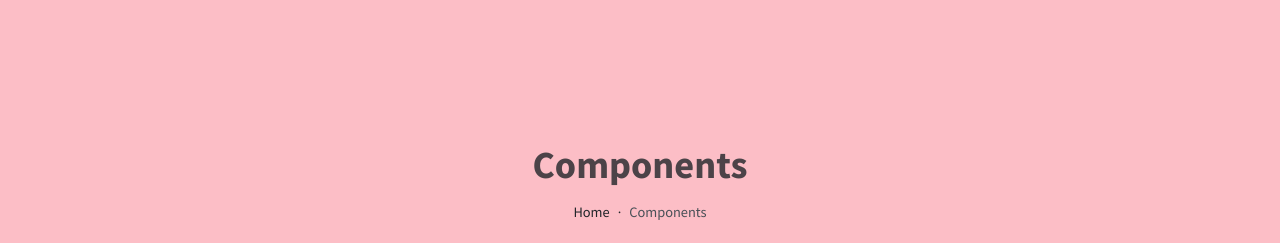
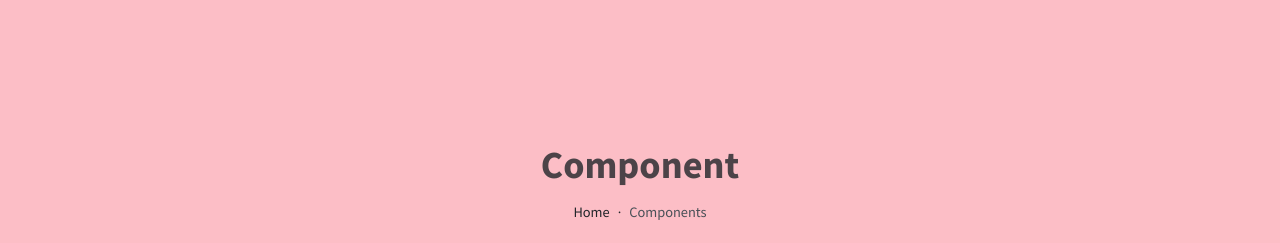
Before and after one commit to ArtOozy7/Artoozy_PortFolio_Site, a website: page components.html in a window 1280 px wide. Shown: the top 243 px of the page. Drawn offline with Linux system fonts and the light colour scheme.

Commit message:
name of header changed

```diff
--- a/components.html
+++ b/components.html
@@ -16,7 +16,7 @@
 
    <!-- Page Header -->
    <header class="header header-mini">
-      <div class="header-title">Components</div>
+      <div class="header-title">Component</div>
       <nav aria-label="breadcrumb">
          <ol class="breadcrumb">
             <li class="breadcrumb-item"><a href="/">Home</a></li>
```
